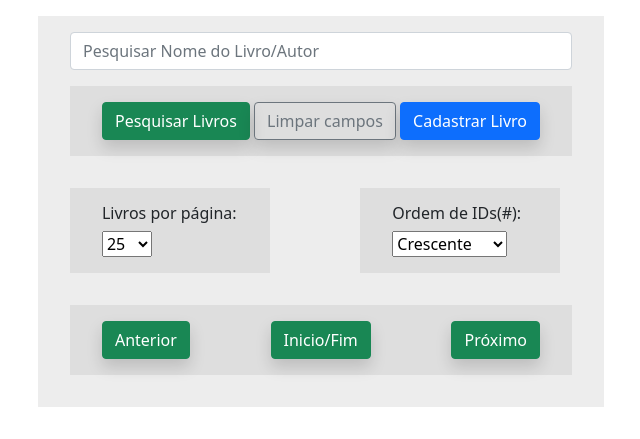
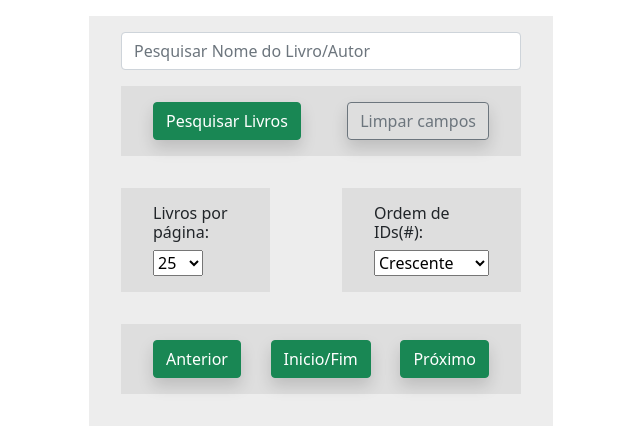
Before and after one commit to tvbrgamer/Sistema-Biblioteca-ETESC, a PHP site: page /livros-acervo-emprestados.php in a window 1280 px wide. Shown: the part 173-612 px from the top of the page, without its empty margins (319-959 px from the left). Run offline with PHP 8.4, Linux system fonts and the light colour scheme; data comes from the database, SQL or seed files in the repository.

Commit message:
estilo 00.1

```diff
--- a/livros-acervo-emprestados.php
+++ b/livros-acervo-emprestados.php
@@ -77,12 +77,10 @@ $livros = $statement->fetchAll(PDO::FETCH_ASSOC);
 
       <div class="query__search">
         <input type="search" class="form-control" name="pesquisa" value="<?php echo $search; ?>" placeholder="Pesquisar Nome do Livro/Autor" autocomplete="off">
-        <div class="query__btns">
+        <div class="query__btns" style="display: flex;justify-content:space-between">
           <button class="btn btn-success shadow" type="submit">Pesquisar Livros</button>
 
           <a href="livros-acervo.php" class="btn btn-outline-secondary shadow">Limpar campos</a>
-
-          <a href="cadastro-livros.php" class="btn btn-primary shadow">Cadastrar Livro</a>
 
         </div>
 
@@ -156,10 +154,7 @@ $livros = $statement->fetchAll(PDO::FETCH_ASSOC);
             <td><?php echo $livro['Quantidade'] ?></td>
             <td><?php echo $livro['Emprestados'] ?></td>
 
-            <td style="white-space: nowrap;">
-
-
-            </td>
+            <td style="white-space: nowrap;"></td>
           </tr>
         <?php endforeach; ?>
       </tbody>
```
